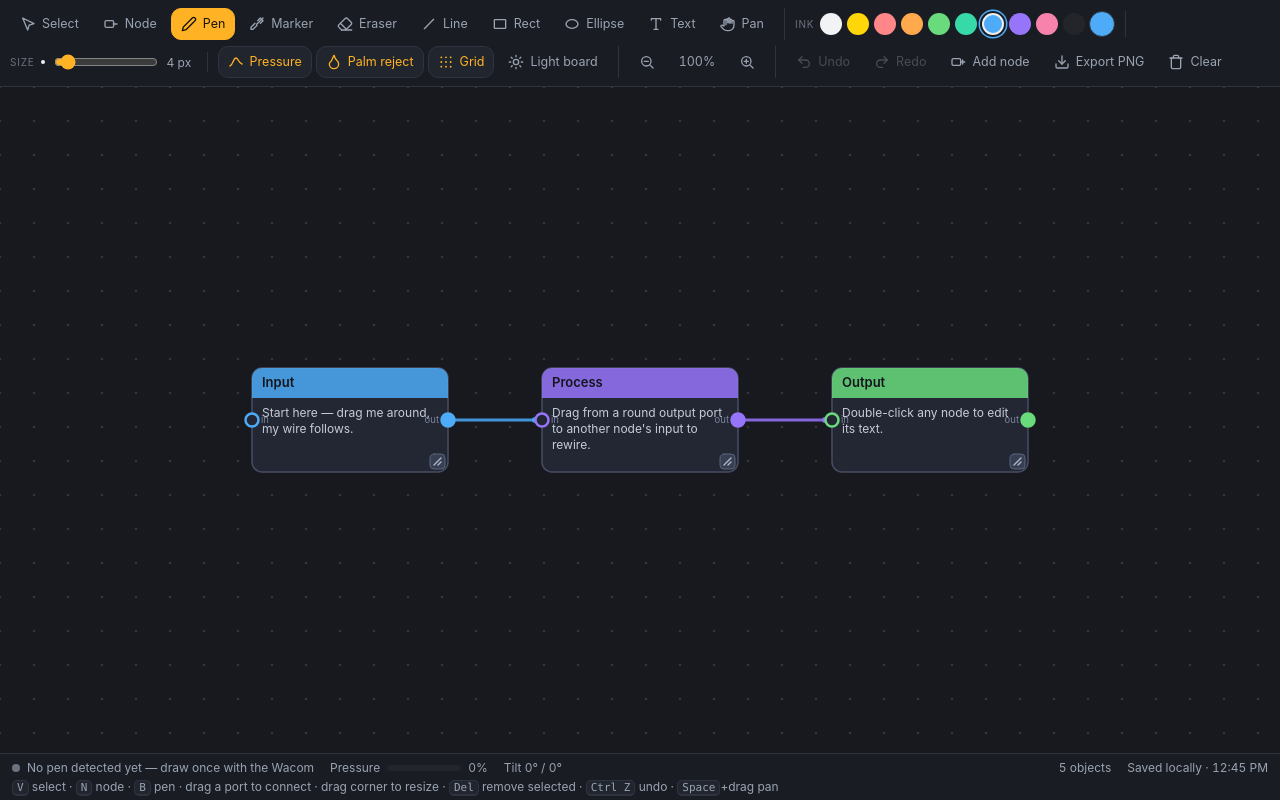
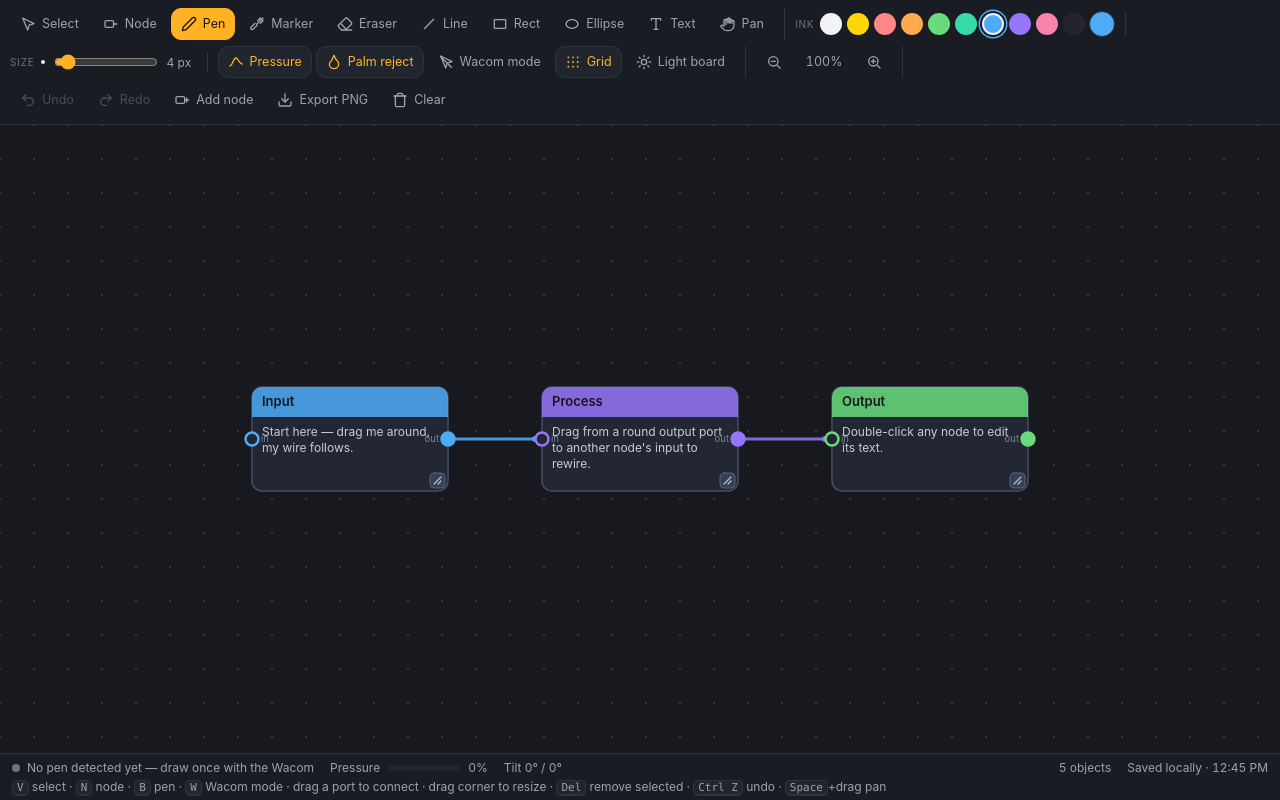
Before and after one commit to PhishyBongwaters/DarkBoard, a plain HTML site: page index.html in a window 1280 px wide. Drawn offline with Linux system fonts and the light colour scheme.

Commit message:
Add Wacom mode to DarkBoard (issue #2)

```diff
--- a/index.html
+++ b/index.html
@@ -132,6 +132,11 @@
       canvas#board.erasing { cursor: cell; }
       canvas#board.select { cursor: default; }
       canvas#board.node { cursor: copy; }
+      /* Wacom mode (issue #2): hide the cursor over the board entirely.
+         !important so it wins over the inline cursor set per-tool in JS.
+         Toolbar / status bar / editors keep their normal cursors, so the
+         mode can still be turned off by clicking its toggle. */
+      body.wacom-mode canvas#board { cursor: none !important; }
 
       /* ---------- Node editor ---------- */
       .node-editor {
@@ -332,6 +337,10 @@
         <button class="toggle active" id="palmToggle" aria-pressed="true" title="Ignore touch input while drawing, so resting your palm on the tablet doesn't draw">
           <svg viewBox="0 0 24 24" fill="none" stroke="currentColor" stroke-width="2" stroke-linecap="round" stroke-linejoin="round"><path d="M12 22a7 7 0 0 0 7-7c0-2-1-3.9-3-5.5S12 2 12 2 9.5 7.5 8 10.5C6 12.1 5 13.9 5 15a7 7 0 0 0 7 7Z"/></svg>
           <span class="lbl">Palm reject</span>
+        </button>
+        <button class="toggle" id="wacomToggle" aria-pressed="false" title="Wacom mode — hide the cursor over the board (W)">
+          <svg viewBox="0 0 24 24" fill="none" stroke="currentColor" stroke-width="2" stroke-linecap="round" stroke-linejoin="round"><path d="m4 3 7.5 18 2.2-7.3L21 11.5Z"/><path d="M4 4l16 16"/></svg>
+          <span class="lbl">Wacom mode</span>
         </button>
         <button class="toggle active" id="gridToggle" aria-pressed="true" title="Dot grid">
           <svg viewBox="0 0 24 24" fill="currentColor"><circle cx="5" cy="5" r="1.4"/><circle cx="12" cy="5" r="1.4"/><circle cx="19" cy="5" r="1.4"/><circle cx="5" cy="12" r="1.4"/><circle cx="12" cy="12" r="1.4"/><circle cx="19" cy="12" r="1.4"/><circle cx="5" cy="19" r="1.4"/><circle cx="12" cy="19" r="1.4"/><circle cx="19" cy="19" r="1.4"/></svg>
@@ -417,7 +426,7 @@
       <span id="objCount">0 objects</span>
       <span id="cacheStatus" title="Your board is cached in this browser on this device, so it comes back after a reload">Local save on</span>
       <span class="shortcuts-hint">
-        <span class="kbd">V</span> select · <span class="kbd">N</span> node · <span class="kbd">B</span> pen · drag a port to connect · drag corner to resize · <span class="kbd">Del</span> remove selected · <span class="kbd">Ctrl Z</span> undo · <span class="kbd">Space</span>+drag pan
+        <span class="kbd">V</span> select · <span class="kbd">N</span> node · <span class="kbd">B</span> pen · <span class="kbd">W</span> Wacom mode · drag a port to connect · drag corner to resize · <span class="kbd">Del</span> remove selected · <span class="kbd">Ctrl Z</span> undo · <span class="kbd">Space</span>+drag pan
       </span>
     </div>
 
@@ -439,6 +448,7 @@
           size: 4,
           pressureOn: true,
           palmReject: true,
+          wacomMode: false,
           grid: true,
           boardDark: true,
           objects: [],        // committed strokes / shapes / text
@@ -514,6 +524,7 @@
               objects: cleanObjects(state.objects),
               cam: { x: state.cam.x, y: state.cam.y, zoom: state.cam.zoom },
               boardDark: state.boardDark,
+              wacomMode: state.wacomMode,
               grid: state.grid
             };
             localStorage.setItem(CACHE_KEY, JSON.stringify(payload));
@@ -562,6 +573,7 @@
               };
             }
             if (typeof data.boardDark === "boolean") state.boardDark = data.boardDark;
+            if (typeof data.wacomMode === "boolean") state.wacomMode = data.wacomMode;
             if (typeof data.grid === "boolean") state.grid = data.grid;
             restoredAt = data.savedAt || null;
             return data;
@@ -1570,9 +1582,17 @@
             scheduleSaveCache();
           });
         }
+        function applyWacomMode() {
+          document.body.classList.toggle("wacom-mode", state.wacomMode);
+          var btn = document.getElementById("wacomToggle");
+          btn.classList.toggle("active", state.wacomMode);
+          btn.setAttribute("aria-pressed", state.wacomMode ? "true" : "false");
+        }
         wireToggle("pressureToggle", "pressureOn", scheduleDraw);
         wireToggle("palmToggle", "palmReject");
+        wireToggle("wacomToggle", "wacomMode", applyWacomMode);
         wireToggle("gridToggle", "grid", scheduleDraw);
+        applyWacomMode();
         var boardBtn = document.getElementById("boardToggle");
         boardBtn.addEventListener("click", function () {
           state.boardDark = !state.boardDark;
@@ -1630,6 +1650,9 @@
         /* ---------------- Keyboard ---------------- */
         document.addEventListener("keydown", function (e) {
           if (e.target === textEditor) return;
+          // Don't fire tool shortcuts (notably W for Wacom mode) while
+          // typing a node title / notes — W is a normal letter there.
+          if (e.target && (e.target.tagName === "INPUT" || e.target.tagName === "TEXTAREA")) return;
           var mod = e.ctrlKey || e.metaKey;
           if (mod && e.key.toLowerCase() === "z") { e.preventDefault(); e.shiftKey ? redo() : undo(); return; }
           if (mod && e.key.toLowerCase() === "y") { e.preventDefault(); redo(); return; }
@@ -1652,6 +1675,7 @@
             case "v": case "V": setTool("select"); break;
             case "n": case "N": setTool("node"); break;
             case "g": case "G": setTool("hand"); break;
+            case "w": case "W": document.getElementById("wacomToggle").click(); break;
           }
         });
         document.addEventListener("keyup", function (e) {
@@ -1661,6 +1685,7 @@
         /* ---------------- Restore cached board ---------------- */
         var restored = loadCache();
         if (restored) {
+          applyWacomMode();
           var gridBtn = document.getElementById("gridToggle");
           gridBtn.classList.toggle("active", state.grid);
           gridBtn.setAttribute("aria-pressed", state.grid ? "true" : "false");
```
